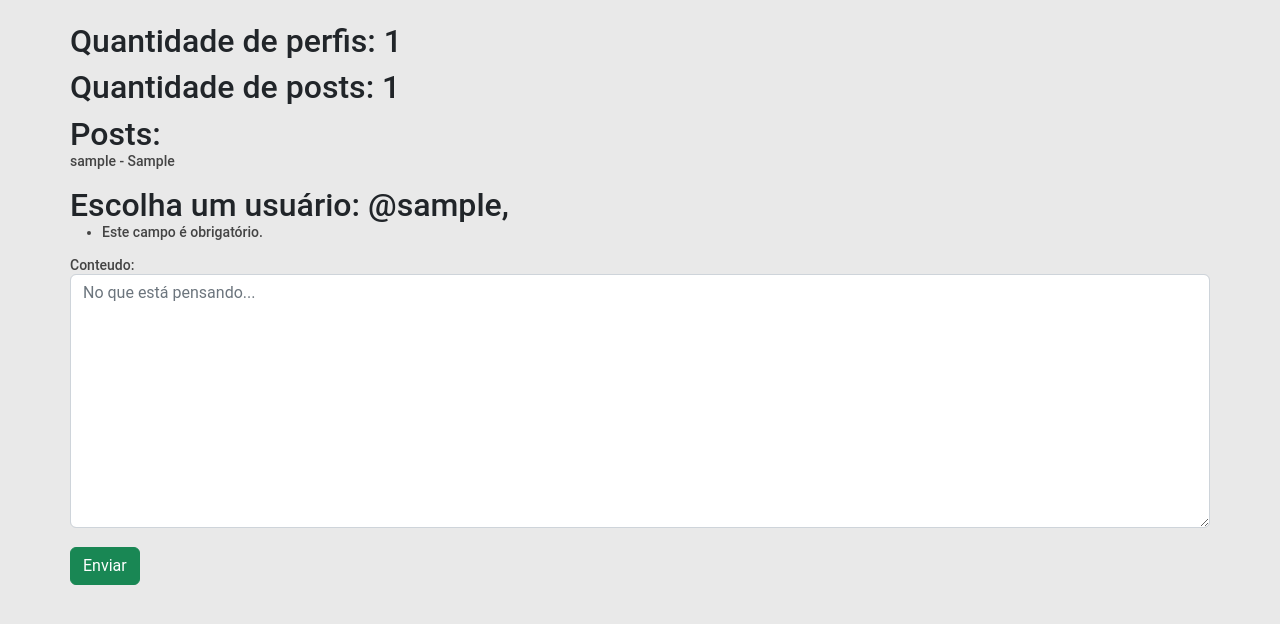
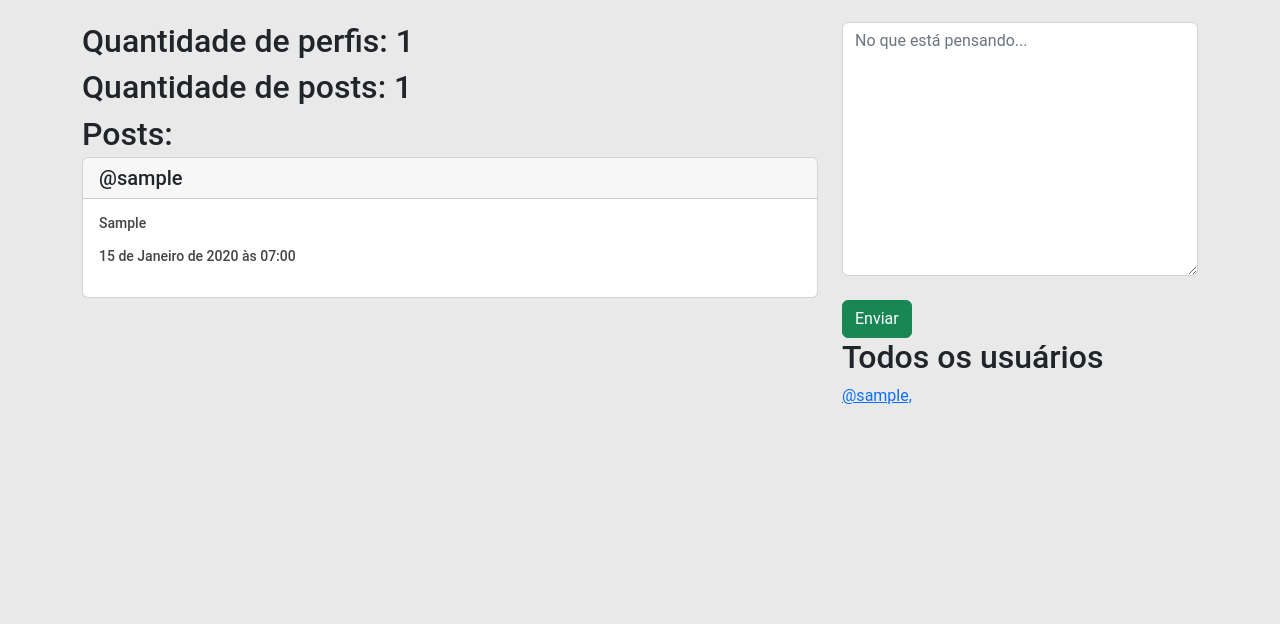
Before and after one commit to odiegofarias/social-me, a Django app: page / in a window 1280 px wide. Shown: the part 72-696 px from the top of the page. Run offline with Django 4.2, Linux system fonts and the light colour scheme; tables that the repository leaves empty hold one stand-in row (values such as "Sample post"); grey boxes are pictures that could not be loaded.

Commit message:
algumas configurações de layout e adicionando botão seguir

```diff
--- a/base_templates/global/base.html
+++ b/base_templates/global/base.html
@@ -37,7 +37,6 @@
         </div>
     </header>
     <br>
-    <div class="container">
         {% block conteudo %}
 
         {% endblock conteudo %}
--- a/posts/forms.py
+++ b/posts/forms.py
@@ -66,6 +66,7 @@ class RegisterForm(forms.ModelForm):
     password = forms.CharField(
         label='Senha',
         required=True,
+        max_length=140,
         widget=forms.PasswordInput(
             attrs={
                 'placeholder': 'Digite sua senha',
--- a/posts/templates/posts/index.html
+++ b/posts/templates/posts/index.html
@@ -1,7 +1,9 @@
 {% extends 'global/base.html' %}
 
 {% block conteudo %}
-
+    <div class="container">
+        <div class="row">
+            <div class="col-8">
                 {% if user.is_authenticated %}
                     {% if not user.first_name %}
                         <h1>Bem vindo(a), {{ user.username }}</h1>
@@ -13,17 +15,31 @@
                 <h2>Quantidade de posts: {{ qtd_posts }}</h2>
                 <h2>Posts:
                 {% for post in posts %}
-        <p>{{ post.autor }} - {{ post.conteudo }}</p>
+                <div class="card mt-1">
+                    <h5 class="card-header">@{{ post.autor.username }}</h5>
+                    <div class="card-body">
+                        <p class="card-text">{{ post.conteudo }}</p>
+                        <p>{{ post.data_criacao }}</p>
+                    </div>
+                  </div>
                 {% endfor %}
 
-    <h2>Escolha um usuário:
-    {% for perfil in perfis %}
-         @{{ perfil.usuario.username }},
-    {% endfor %}
+
+            </div>
+            <div class="col-4">
                 <form action="{% url 'posts:index' %}" method="POST">
                     {% csrf_token %}
-        {{ form.as_p }}
+                    {{ form.conteudo }}
+                    <br>
                     <button type="submit" class="btn btn-success">Enviar</button>
                 </form>
+                <h2>Todos os usuários</h2>
+                    {% for perfil in perfis %}
+                        <a href="{% url 'posts:perfil' perfil.id %}">@{{ perfil.usuario.username }},</a>
+                    {% endfor %}
+            </div>
+            </div>
+        </div>
+    </div>
 
 {% endblock conteudo %}
--- a/posts/templates/posts/perfil.html
+++ b/posts/templates/posts/perfil.html
@@ -2,12 +2,15 @@
 
 
 {% block conteudo %}
-
+    <div class="container">
         <h1>Perfil do {{ perfil.usuario.username }}</h1>
+        <button class="btn btn-success" name="seguir">Seguir</button>
+        <button class="btn btn-danger" name="deixar-seguir">Deixar de seguir</button>
         <p>Lorem ipsum dolor sit amet consectetur adipisicing elit.
             Quae quo deleniti excepturi sed odio voluptate dolor
             dolores. Culpa praesentium placeat tenetur
             obcaecati ad ducimus at iure modi aliquam.
             Eos, rem!</p>
+    </div>
 
 {% endblock conteudo %}
```
Also changed, not shown: posts/templates/posts/login.html (+7 -6 lines), posts/templates/posts/meus_posts.html (+6 -5 lines), posts/templates/posts/perfis.html (+6 -5 lines), posts/templates/posts/registro.html (+7 -6 lines). Lines whose indentation alone changed are shown as unchanged.
